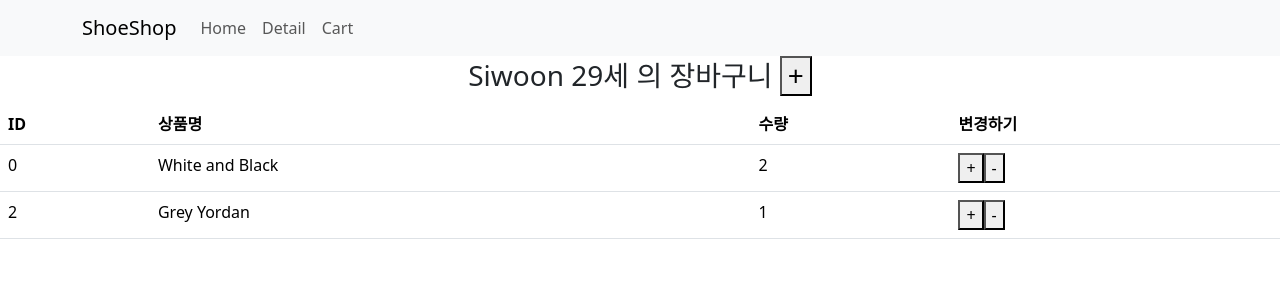
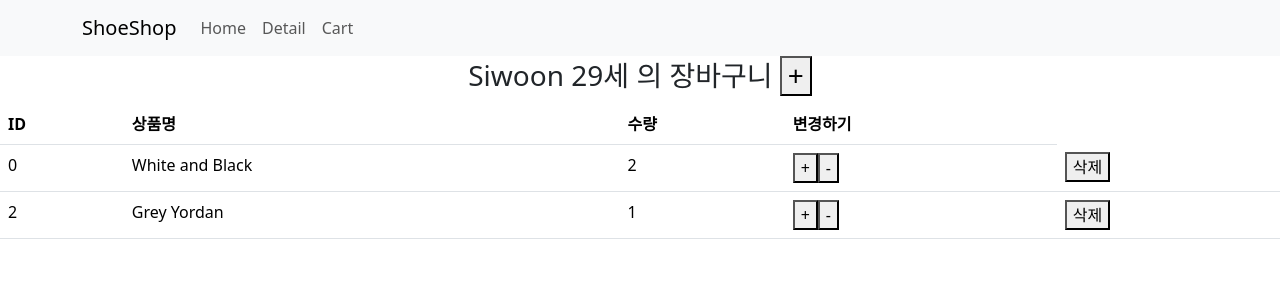
Before and after one commit to siwoon1602/React_Shop, a React (Create React App) app in the folder shop/: page /cart in a window 1280 px wide. Shown: the top 300 px of the page. Built offline with nearby package versions, Linux system fonts and the light colour scheme.

Commit message:
장바구니 삭제기능 추가 , 장바구니가 비어있을때 화면 추가

```diff
--- a/shop/src/components/Cart.jsx
+++ b/shop/src/components/Cart.jsx
@@ -1,7 +1,7 @@
 import React from "react";
 import { Table } from "react-bootstrap";
 import { useSelector, useDispatch } from "react-redux";
-import { plusStock, minusStock } from "../store";
+import { plusStock, minusStock, deleteProduct } from "../store";
 import { plusAge } from "../store";
 
 export default function Cart() {
@@ -37,7 +37,12 @@ export default function Cart() {
           </tr>
         </thead>
         <tbody>
-          {a.map((item) => {
+          {a.length === 0 ? (
+            <div style={{ textAlign: "center", marginTop: "20px" }}>
+              장바구니가 비어있습니다
+            </div>
+          ) : (
+            a.map((item) => {
               return (
                 <tr>
                   <td>{item.id}</td>
@@ -51,9 +56,15 @@ export default function Cart() {
                       -
                     </button>
                   </td>
+                  <td>
+                    <button onClick={() => dispatch(deleteProduct(item.id))}>
+                      삭제
+                    </button>
+                  </td>
                 </tr>
               );
-          })}
+            })
+          )}
         </tbody>
       </Table>
     </>
--- a/shop/src/store.js
+++ b/shop/src/store.js
@@ -29,6 +29,12 @@ let data = createSlice({
         alert("장바구니에 제품을 추가하였습니다!");
       }
     },
+
+    deleteProduct(state, action) {
+      const index = state.findIndex((item) => item.id === action.payload);
+      state.splice(index, 1);
+      alert("장바구니에서 상품이 삭제되었습니다.");
+    },
   },
 });
 
@@ -42,7 +48,8 @@ let user = createSlice({
   },
 });
 
-export let { plusStock, minusStock, cartInProdcut } = data.actions;
+export let { plusStock, minusStock, cartInProdcut, deleteProduct } =
+  data.actions;
 export let { plusAge } = user.actions;
 
 export default configureStore({
```
Lines whose indentation alone changed are shown as unchanged.
